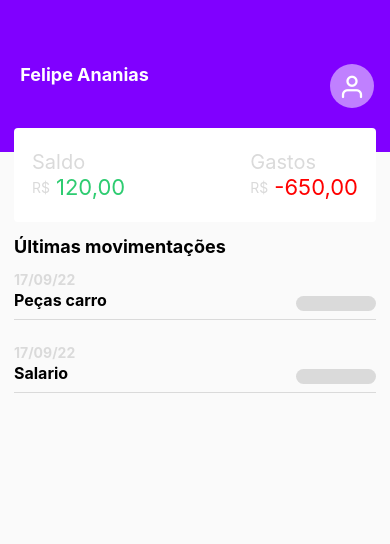
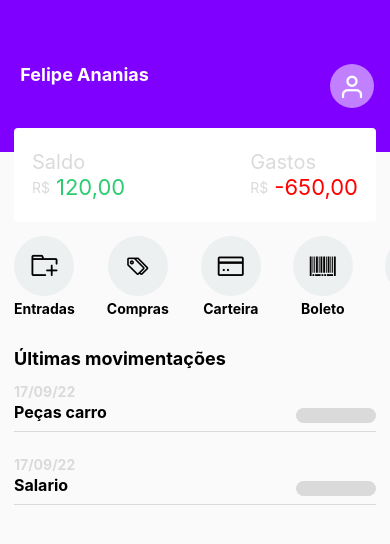
Before and after one commit to felipehenrique159/app-financas, a React Native app: screen / in a window 390 px wide. Shown: the top 544 px of the page. Built offline with nearby package versions, Linux system fonts and the light colour scheme.

Commit message:
feat: componente de ações

```diff
--- a/src/Home/index.js
+++ b/src/Home/index.js
@@ -3,6 +3,7 @@ import React from 'react'
 import Header from '../components/Header'
 import Balance from '../components/Balance'
 import Moviments from '../components/Moviments'
+import Actions from '../components/Actions'
 
 const list = [
   {
@@ -26,6 +27,8 @@ export default function Home() {
     <View style={styles.container}>
         <Header name="Felipe Ananias"/>
         <Balance balance="120,00" expenses="-650,00"/>
+
+        <Actions/>
 
         <Text style={styles.title}>Últimas movimentações</Text>
 
--- /dev/null
+++ b/src/components/Actions/index.js
@@ -0,0 +1,73 @@
+import { View, Text, StyleSheet, ScrollView, TouchableOpacity } from 'react-native'
+import React from 'react'
+
+import { AntDesign } from '@expo/vector-icons'
+
+export default function Actions() {
+  return (
+    <ScrollView style={styles.container} horizontal showsHorizontalScrollIndicator={false}>
+      <TouchableOpacity style={styles.actionButton}>
+        <View style={styles.areaButton}>
+            <AntDesign size={26} name='addfolder' color="#000"/>
+        </View>
+        <Text style={styles.labelButton}>Entradas</Text>
+      </TouchableOpacity>
+
+      <TouchableOpacity style={styles.actionButton}>
+        <View style={styles.areaButton}>
+            <AntDesign size={26} name='tagso' color="#000"/>
+        </View>
+        <Text style={styles.labelButton}>Compras</Text>
+      </TouchableOpacity>
+
+      <TouchableOpacity style={styles.actionButton}>
+        <View style={styles.areaButton}>
+            <AntDesign size={26} name='creditcard' color="#000"/>
+        </View>
+        <Text style={styles.labelButton}>Carteira</Text>
+      </TouchableOpacity>
+
+      <TouchableOpacity style={styles.actionButton}>
+        <View style={styles.areaButton}>
+            <AntDesign size={26} name='barcode' color="#000"/>
+        </View>
+        <Text style={styles.labelButton}>Boleto</Text>
+      </TouchableOpacity>
+
+      <TouchableOpacity style={styles.actionButton}>
+        <View style={styles.areaButton}>
+            <AntDesign size={26} name='setting' color="#000"/>
+        </View>
+        <Text style={styles.labelButton}>Conta</Text>
+      </TouchableOpacity>
+    </ScrollView>
+  )
+}
+
+
+const styles = StyleSheet.create({
+    container: {
+        maxHeight: 84,
+        marginBottom: 14,
+        marginTop: 14,
+        paddingStart: 14,
+        paddingEnd: 14
+    },
+    actionButton: {
+        alignItems: 'center',
+        marginRight: 32
+    },
+    areaButton: {
+        backgroundColor: '#ecf0f1',
+        height: 60,
+        width: 60,
+        alignItems: 'center',
+        justifyContent: 'center',
+        borderRadius: 30
+    },
+    labelButton: {
+        fontSize: 14,
+        marginTop: 4,
+        fontWeight: 'bold'
+    }
+  });
```
